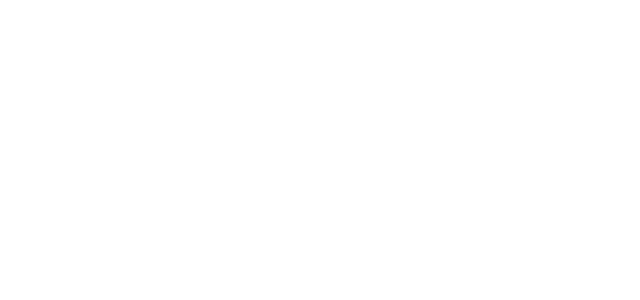
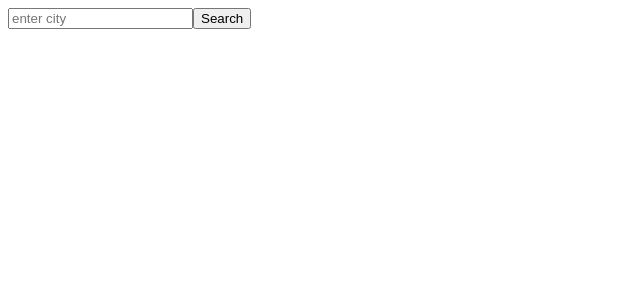
Before and after one commit to drew24n/mobx-weather-chart, a React (Create React App) app: page / in a window 1280 px wide. Shown: the top 300 px of the page, without its empty margins (0-640 px from the left). Built offline with nearby package versions, Linux system fonts and the light colour scheme.

Commit message:
added Search component

```diff
--- a/src/App.js
+++ b/src/App.js
@@ -1,5 +1,11 @@
+import Search from './components/Search';
+
 function App() {
-  return <div data-testid="app" />;
+  return (
+    <>
+      <Search />
+    </>
+  );
 }
 
 export default App;
--- /dev/null
+++ b/src/components/Search.js
@@ -0,0 +1,19 @@
+import { useState } from 'react';
+
+function Search() {
+  const [search, setSearch] = useState('');
+
+  return (
+    <>
+      <input
+        onChange={(e) => setSearch(e.target.value)}
+        value={search}
+        type="text"
+        placeholder="enter city"
+      />
+      <input type="button" value="Search" />
+    </>
+  );
+}
+
+export default Search;
```
